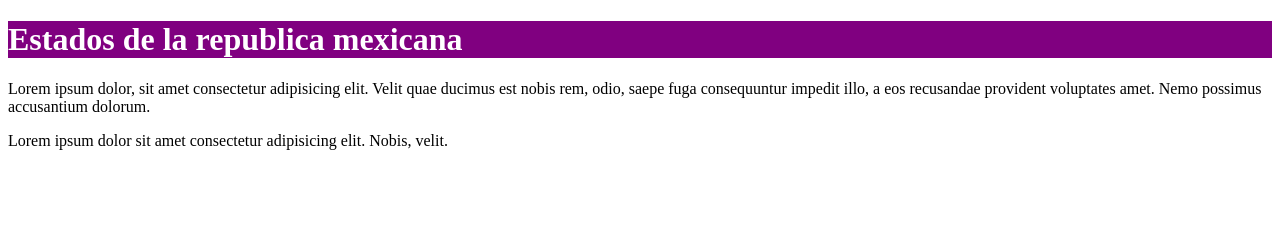
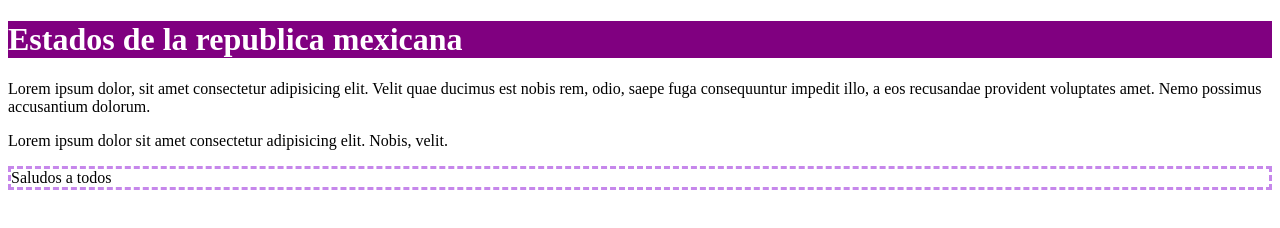
Before and after one commit to fatimamarin/w51_31enero, a plain HTML site: page index.html in a window 1280 px wide. Drawn offline with Linux system fonts and the light colour scheme.

Commit message:
add saludo

```diff
--- a/index.html
+++ b/index.html
@@ -10,6 +10,7 @@
     <h1 tabindex="1" style="background-color:purple; color: white;">Estados de la republica mexicana</h1>
     <p class="contenido" tabindex="2" lang="en">Lorem ipsum dolor, sit amet consectetur adipisicing elit. Velit quae ducimus est nobis rem, odio, saepe fuga consequuntur impedit illo, a eos recusandae provident voluptates amet. Nemo possimus accusantium dolorum.</p>
     <p class="msj-error" id="p-secundario" tabindex="3" lang="es">Lorem ipsum dolor sit amet consectetur adipisicing elit. Nobis, velit.</p>
+    <p style="border: 3px dashed rgb(198, 135, 235);">Saludos a todos</p> <!-- No importa cuantos espacios pases, como quiera sale bien escrito -->
     <!-- tab index es para crear un tab en la pagina, lang es del idioma y ayuda a que el asistente lo lea en el idioma que es. -->
     <!-- hidden cuando se pone es verdadero y lo que hace es que oculta el parrafo donde lo pusiste -->
     <!-- style es para ponerle estilo al elemento, background es para el fondo. -->
```
